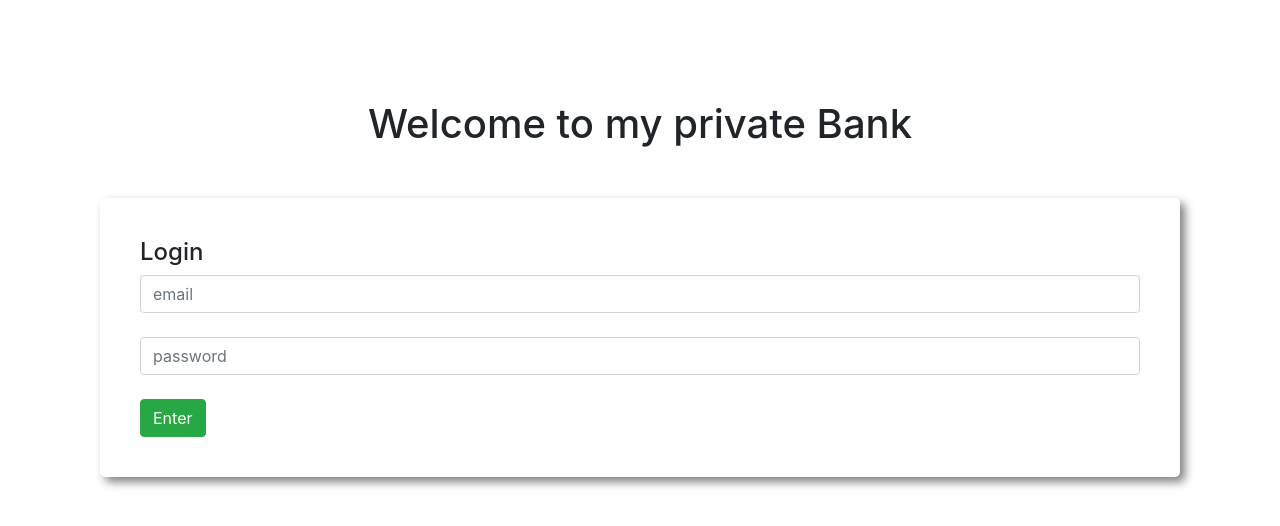
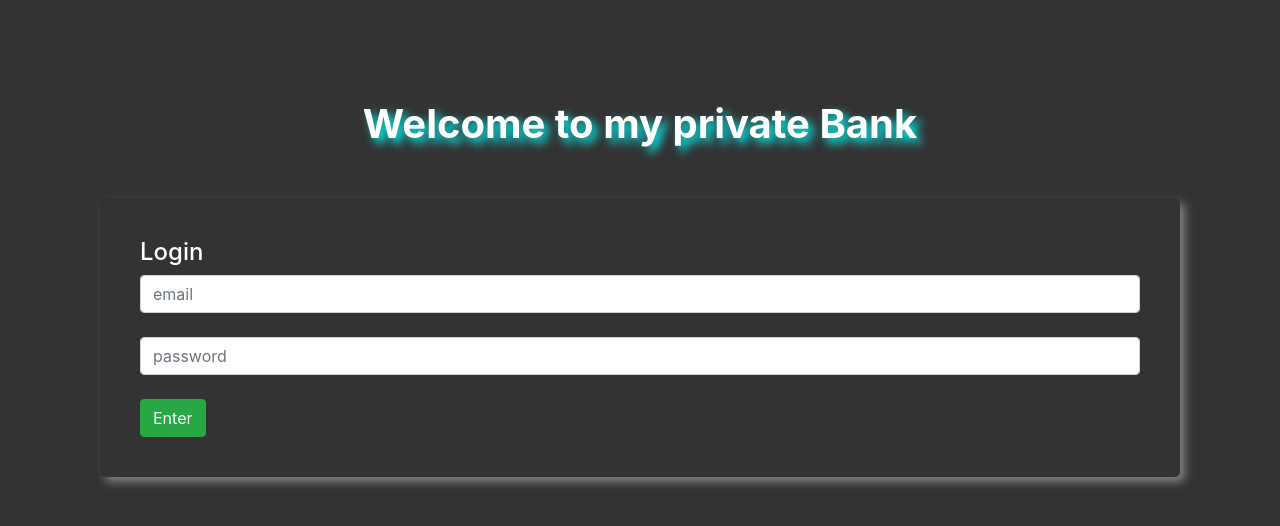
Before and after one commit to pappu116/mybank, a plain HTML site: page index.html in a window 1280 px wide. Drawn offline with nearby package versions, Linux system fonts and the light colour scheme.

Commit message:
style change

```diff
--- a/style.css
+++ b/style.css
@@ -1,5 +1,11 @@
-body{
-    padding: 100px;
+body {
+	padding: 100px;
+	background-color: #333;
+	color: #fff;
+}
+.text-center {
+	text-shadow: 5px 5px 10px cyan;
+	font-weight: 700;
 }
 .submit-area{
  margin-top: 50px;
```
